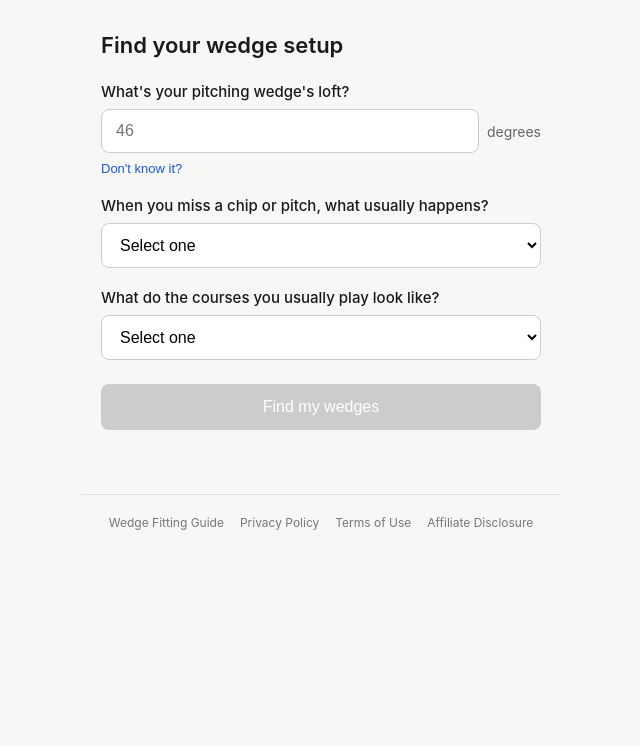
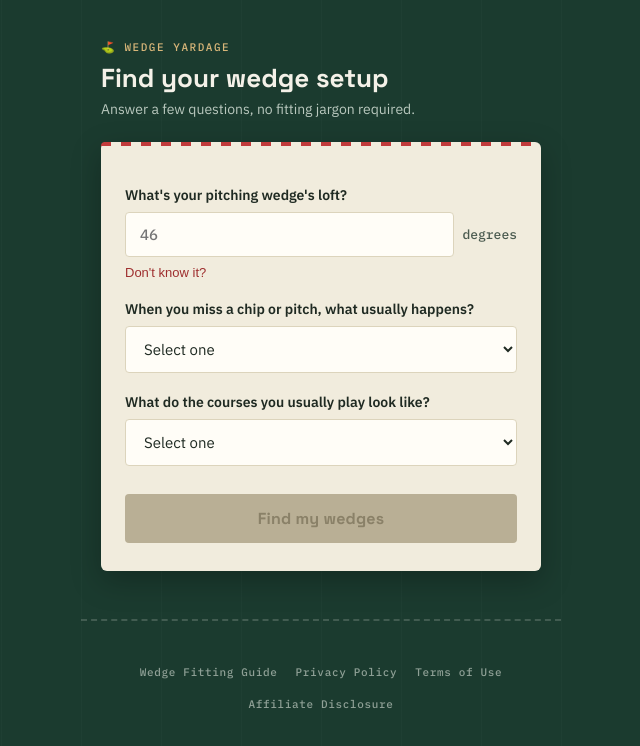
Before and after one commit to rychris6-a11y/wedge-fitting-tool, a Next.js app: page / in a window 1280 px wide. Shown: the top 746 px of the page, without its empty margins (319-959 px from the left). Built offline with nearby package versions, Linux system fonts and the light colour scheme.

Commit message:
Add files via upload

```diff
--- a/app/globals.css
+++ b/app/globals.css
@@ -1,36 +1,100 @@
 /* app/globals.css
-   Rough-draft styling for the tow capacity tool. Covers every
-   className referenced in page.tsx, VehiclePicker.tsx,
-   TrailerWeightInput.tsx, and CompatibilityResult.tsx.
-   Meant to be replaced/refined once the flow itself is validated. */
+   Design: "On the fairway" — deep fairway green as the page ground,
+   scorecard-cream cards for content (paper laid on grass), flagstick
+   red as the single bold accent. Wedge lofts render as yardage-marker
+   badges, the same visual language as distance posts on a course. */
+
+@import url('https://fonts.googleapis.com/css2?family=Space+Grotesk:wght@500;700&family=IBM+Plex+Sans:wght@400;500;600&family=IBM+Plex+Mono:wght@500;600&display=swap');
+
+:root {
+  --fairway: #1B3B2F;
+  --fairway-light: #23483A;
+  --paper: #F1ECDD;
+  --paper-line: #DCD4BC;
+  --flag: #C23B3B;
+  --flag-dark: #9E2E2E;
+  --sand: #D8B679;
+  --chalk: #F4F1E8;
+  --ink: #1F2A22;
+  --ink-soft: #4A5A4F;
+}
 
 * {
   box-sizing: border-box;
 }
 
+html {
+  scroll-behavior: smooth;
+}
+
+@media (prefers-reduced-motion: reduce) {
+  html {
+    scroll-behavior: auto;
+  }
+  * {
+    animation-duration: 0.01ms !important;
+    transition-duration: 0.01ms !important;
+  }
+}
+
 body {
-  font-family: -apple-system, BlinkMacSystemFont, "Segoe UI", sans-serif;
-  color: #1a1a1a;
-  background: #f7f7f5;
+  font-family: 'IBM Plex Sans', sans-serif;
+  color: var(--chalk);
+  background: var(--fairway);
+  background-image:
+    repeating-linear-gradient(90deg, rgba(255,255,255,0.02) 0px, rgba(255,255,255,0.02) 1px, transparent 1px, transparent 80px);
   margin: 0;
+  min-height: 100vh;
+}
+
+h1, h2, h3 {
+  font-family: 'Space Grotesk', sans-serif;
+  font-weight: 700;
+}
+
+a:focus-visible,
+button:focus-visible,
+input:focus-visible,
+select:focus-visible {
+  outline: 2px solid var(--sand);
+  outline-offset: 2px;
 }
 
 .tool-page {
   max-width: 480px;
   margin: 0 auto;
-  padding: 2rem 1.25rem;
+  padding: 2.5rem 1.25rem 1rem;
+}
+
+.tool-eyebrow {
+  display: flex;
+  align-items: center;
+  gap: 8px;
+  font-family: 'IBM Plex Mono', monospace;
+  font-size: 11px;
+  letter-spacing: 0.14em;
+  text-transform: uppercase;
+  color: var(--sand);
+  margin: 0 0 10px;
 }
 
 .tool-title {
-  font-size: 22px;
-  font-weight: 600;
+  font-size: 26px;
+  line-height: 1.15;
+  margin: 0 0 6px;
+  color: var(--chalk);
+}
+
+.tool-subtitle {
+  font-size: 14px;
+  color: #B9C8BE;
   margin: 0 0 1.5rem;
 }
 
 .tool-error {
-  background: #fdecea;
-  color: #7a1f1f;
-  border-radius: 8px;
+  background: var(--flag);
+  color: var(--chalk);
+  border-radius: 4px;
   padding: 12px 14px;
   font-size: 14px;
   margin-bottom: 1rem;
@@ -38,26 +102,53 @@ body {
 
 .tool-loading {
   font-size: 14px;
-  color: #666;
+  color: var(--sand);
+  font-family: 'IBM Plex Mono', monospace;
 }
 
 .tool-start-over {
-  margin-top: 1rem;
+  margin-top: 1.25rem;
   width: 100%;
   padding: 12px;
   background: transparent;
-  border: 1px solid #ccc;
-  border-radius: 8px;
+  border: 1px solid rgba(244,241,232,0.35);
+  border-radius: 4px;
+  color: var(--chalk);
+  font-family: 'IBM Plex Sans', sans-serif;
   font-size: 14px;
   cursor: pointer;
 }
 
-/* shared input styling (vin step, trailer step) */
+.tool-start-over:hover {
+  border-color: var(--sand);
+  color: var(--sand);
+}
+
+.wedge-form,
+.manual-select,
+.vin-step {
+  background: var(--paper);
+  border-radius: 6px;
+  padding: 1.5rem 1.5rem 1.75rem;
+  box-shadow: 0 10px 30px rgba(0,0,0,0.25);
+  position: relative;
+}
+
+.wedge-form::before {
+  content: "";
+  position: absolute;
+  top: 0; left: 0; right: 0;
+  height: 4px;
+  background: repeating-linear-gradient(90deg, var(--flag) 0 10px, transparent 10px 20px);
+  border-radius: 6px 6px 0 0;
+}
 
 .trailer-input-label {
   display: block;
-  font-size: 15px;
-  font-weight: 500;
+  font-family: 'IBM Plex Sans', sans-serif;
+  font-weight: 600;
+  font-size: 14px;
+  color: var(--ink);
   margin: 1.25rem 0 8px;
 }
 
@@ -71,15 +162,28 @@ body {
 select {
   width: 100%;
   padding: 12px 14px;
-  font-size: 16px;
-  border: 1px solid #ccc;
-  border-radius: 8px;
-  background: white;
+  font-family: 'IBM Plex Mono', monospace;
+  font-size: 15px;
+  color: var(--ink);
+  border: 1.5px solid var(--paper-line);
+  border-radius: 4px;
+  background: #FFFDF7;
+}
+
+select {
+  font-family: 'IBM Plex Sans', sans-serif;
+}
+
+.trailer-input-row input:focus,
+select:focus {
+  border-color: var(--fairway);
+  outline: none;
 }
 
 .trailer-input-unit {
-  font-size: 14px;
-  color: #666;
+  font-family: 'IBM Plex Mono', monospace;
+  font-size: 13px;
+  color: var(--ink-soft);
   white-space: nowrap;
 }
 
@@ -87,19 +191,22 @@ select {
   display: block;
   background: none;
   border: none;
-  color: #1a56db;
+  color: var(--flag-dark);
   font-size: 13px;
+  font-weight: 500;
   padding: 8px 0 0;
   cursor: pointer;
   text-align: left;
 }
 
 .trailer-input-help {
-  background: #f0f4ff;
-  border-radius: 8px;
+  background: #E8E1CB;
+  border-left: 3px solid var(--sand);
+  border-radius: 0 4px 4px 0;
   padding: 12px 14px;
   margin-top: 8px;
   font-size: 13px;
+  color: var(--ink);
 }
 
 .trailer-input-help ul {
@@ -107,219 +214,124 @@ select {
   padding-left: 18px;
 }
 
-.trailer-input-help li {
-  margin-bottom: 4px;
+.trailer-input-submit {
+  width: 100%;
+  margin-top: 1.75rem;
+  padding: 14px;
+  background: var(--flag);
+  color: var(--chalk);
+  border: none;
+  border-radius: 4px;
+  font-family: 'Space Grotesk', sans-serif;
+  font-weight: 700;
+  font-size: 16px;
+  letter-spacing: 0.01em;
+  cursor: pointer;
+  transition: background 0.15s ease;
 }
 
-.trailer-input-submit {
-  width: 100%;
-  margin-top: 1.5rem;
-  padding: 14px;
-  background: #1a1a1a;
-  color: white;
-  border: none;
-  border-radius: 8px;
-  font-size: 16px;
-  font-weight: 500;
-  cursor: pointer;
+.trailer-input-submit:hover:not(:disabled) {
+  background: var(--flag-dark);
 }
 
 .trailer-input-submit:disabled {
-  background: #ccc;
+  background: #B9AF95;
+  color: #8A8168;
   cursor: not-allowed;
 }
 
 .trailer-input-subtitle {
   font-size: 13px;
-  color: #666;
+  color: var(--ink-soft);
   margin: 0;
 }
 
-/* vehicle picker */
-
-.picker-title {
-  font-size: 16px;
-  font-weight: 500;
-  margin: 0 0 4px;
+.fairway-divider {
+  border: none;
+  border-top: 2px dashed rgba(244,241,232,0.18);
+  margin: 2rem 0;
 }
 
-.picker-subtitle {
-  font-size: 13px;
-  color: #666;
-  margin: 0 0 16px;
-}
-
-.picker-cards {
-  display: flex;
-  flex-direction: column;
-  gap: 10px;
-}
-
-.picker-card {
-  text-align: left;
-  width: 100%;
-  padding: 14px 16px;
-  background: white;
-  border: 1px solid #ddd;
-  border-radius: 10px;
-  cursor: pointer;
-}
-
-.picker-card:hover {
-  border-color: #999;
-}
-
-.picker-card-text {
-  display: flex;
-  flex-direction: column;
-}
-
-.picker-card-name {
-  font-size: 15px;
-  font-weight: 500;
-}
-
-.picker-card-detail {
-  font-size: 13px;
-  color: #666;
-  margin-top: 2px;
-}
-
-.picker-not-sure {
-  width: 100%;
-  margin-top: 14px;
-  padding: 12px;
-  background: transparent;
-  border: 1px dashed #bbb;
-  border-radius: 8px;
-  font-size: 14px;
-  cursor: pointer;
-}
-
-.sticker-help {
-  background: #fff8e6;
-  border-radius: 8px;
-  padding: 12px 14px;
-  margin-top: 12px;
-  font-size: 13px;
-}
-
-.sticker-help-hint {
-  font-weight: 500;
-  margin-top: 6px;
-}
-
-.picker-confirmed {
-  background: #e6f4ea;
-  border-radius: 10px;
-  padding: 14px 16px;
-}
-
-.picker-confirmed-name {
-  display: block;
-  font-size: 15px;
-  font-weight: 500;
-  margin-bottom: 8px;
-}
-
-.picker-go-back {
-  background: none;
-  border: none;
-  color: #1a56db;
-  font-size: 13px;
-  padding: 0;
-  cursor: pointer;
-}
-
-.picker-empty {
-  font-size: 14px;
-}
-
-/* compatibility result */
-
 .compat-banner {
-  border-radius: 10px;
-  padding: 16px 18px;
+  border-radius: 6px;
+  padding: 1.25rem 1.5rem;
+  border-left: 4px solid var(--sand);
+  background: var(--fairway-light);
 }
 
 .compat-ok {
-  background: #e6f4ea;
+  border-left-color: #6FAE8C;
 }
 
 .compat-warn {
-  background: #fdecea;
+  border-left-color: var(--flag);
 }
 
 .compat-verdict {
-  font-size: 17px;
-  font-weight: 600;
+  font-family: 'Space Grotesk', sans-serif;
+  font-weight: 700;
+  font-size: 18px;
   margin: 0 0 6px;
+  color: var(--chalk);
 }
 
 .compat-detail {
   font-size: 14px;
   margin: 0;
-  color: #444;
+  color: #C7D3CA;
+  line-height: 1.5;
 }
 
 .compat-note {
-  background: #fff8e6;
-  border-radius: 8px;
+  background: var(--fairway-light);
+  border-left: 3px solid var(--sand);
+  border-radius: 0 4px 4px 0;
   padding: 12px 14px;
   margin-top: 12px;
   font-size: 14px;
+  color: #C7D3CA;
 }
 
-.compat-alternatives {
-  margin-top: 1.25rem;
+.wedge-group {
+  margin-top: 1.5rem;
+  display: flex;
+  gap: 14px;
+  align-items: flex-start;
 }
 
-.compat-alternatives-title {
+.wedge-marker {
+  flex-shrink: 0;
+  width: 56px;
+  height: 56px;
+  border-radius: 50%;
+  background: var(--sand);
+  border: 2px solid var(--fairway);
+  display: flex;
+  align-items: center;
+  justify-content: center;
+  font-family: 'IBM Plex Mono', monospace;
+  font-weight: 600;
   font-size: 15px;
-  font-weight: 500;
-  margin: 0 0 10px;
+  color: var(--ink);
 }
 
-.compat-alt-list {
-  display: flex;
-  flex-direction: column;
-  gap: 8px;
+.wedge-group-content {
+  flex: 1;
+  min-width: 0;
 }
 
-.compat-alt-card {
-  background: white;
-  border: 1px solid #ddd;
-  border-radius: 8px;
-  padding: 12px 14px;
-  display: flex;
-  flex-direction: column;
+.wedge-group-title {
+  font-family: 'IBM Plex Mono', monospace;
+  font-size: 11px;
+  letter-spacing: 0.1em;
+  text-transform: uppercase;
+  color: var(--sand);
+  margin: 4px 0 8px;
 }
 
-.compat-alt-name {
-  font-size: 14px;
-  font-weight: 500;
-}
-
-.compat-alt-detail {
+.wedge-no-match {
   font-size: 13px;
-  color: #666;
-  margin-top: 2px;
-}
-
-.compat-alt-note {
-  font-size: 12px;
-  color: #777;
-  margin-top: 8px;
-}
-
-.compat-products {
-  margin-top: 1.25rem;
-}
-
-.compat-products-title {
-  font-size: 15px;
-  font-weight: 500;
-  margin: 0 0 10px;
+  color: #B9C8BE;
 }
 
 .compat-products-list {
@@ -332,103 +344,161 @@ select {
   display: flex;
   justify-content: space-between;
   align-items: center;
-  background: white;
-  border: 1px solid #ddd;
-  border-radius: 8px;
+  background: var(--paper);
+  border-radius: 4px;
   padding: 12px 14px;
   text-decoration: none;
-  color: #1a1a1a;
+  color: var(--ink);
+  font-family: 'IBM Plex Sans', sans-serif;
   font-size: 14px;
   font-weight: 500;
+  transition: transform 0.1s ease;
 }
 
 .compat-product-card:hover {
-  border-color: #999;
+  transform: translateX(2px);
+  background: #FFFDF7;
+}
+
+.compat-product-arrow {
+  color: var(--flag);
+  font-weight: 700;
 }
 
 .compat-disclosure {
   font-size: 11px;
-  color: #888;
-  margin-top: 10px;
+  color: #8FA096;
+  margin-top: 1.25rem;
 }
 
-/* manual vehicle select */
+.compat-alternatives {
+  margin-top: 1.25rem;
+}
+
+.compat-alternatives-title {
+  font-family: 'IBM Plex Mono', monospace;
+  font-size: 11px;
+  letter-spacing: 0.1em;
+  text-transform: uppercase;
+  color: var(--sand);
+  margin: 0 0 10px;
+}
+
+.compat-alt-list {
+  display: flex;
+  flex-direction: column;
+  gap: 8px;
+}
+
+.compat-alt-card {
+  background: var(--paper);
+  border-radius: 4px;
+  padding: 12px 14px;
+  display: flex;
+  flex-direction: column;
+  color: var(--ink);
+}
+
+.compat-alt-name {
+  font-size: 14px;
+  font-weight: 600;
+}
+
+.compat-alt-detail {
+  font-size: 13px;
+  color: var(--ink-soft);
+  margin-top: 2px;
+}
+
+.compat-alt-note {
+  font-size: 12px;
+  color: #8FA096;
+  margin-top: 8px;
+}
 
 .manual-select-title {
-  font-size: 16px;
-  font-weight: 500;
+  font-family: 'Space Grotesk', sans-serif;
+  font-weight: 700;
+  font-size: 17px;
+  color: var(--ink);
   margin: 0 0 4px;
 }
 
 .manual-select-subtitle {
   font-size: 13px;
-  color: #666;
+  color: var(--ink-soft);
   margin: 0 0 4px;
 }
 
 .manual-select-loading,
 .manual-select-empty {
   font-size: 14px;
-  color: #666;
+  color: var(--ink-soft);
 }
 
 .manual-select-hint {
   font-size: 12px;
-  color: #777;
+  color: var(--ink-soft);
   margin-top: 6px;
 }
 
-/* site footer */
-
 .site-footer {
   max-width: 480px;
-  margin: 2rem auto 0;
-  padding: 1.25rem 1.25rem 2rem;
+  margin: 1.5rem auto 0;
+  padding: 1.25rem 1.25rem 2.5rem;
   display: flex;
-  gap: 16px;
+  gap: 18px;
   justify-content: center;
-  border-top: 1px solid #e0e0dd;
+  flex-wrap: wrap;
 }
 
 .site-footer a {
-  font-size: 12px;
-  color: #777;
+  font-family: 'IBM Plex Mono', monospace;
+  font-size: 11px;
+  letter-spacing: 0.06em;
+  color: #8FA096;
   text-decoration: none;
 }
 
 .site-footer a:hover {
-  text-decoration: underline;
+  color: var(--sand);
 }
-
-/* legal pages (privacy, terms, disclosure) */
 
 .legal-page {
   max-width: 640px;
-  margin: 0 auto;
-  padding: 2.5rem 1.25rem;
+  margin: 2rem auto;
+  padding: 2.5rem 2rem;
   line-height: 1.6;
+  background: var(--paper);
+  border-radius: 6px;
+  color: var(--ink);
 }
 
 .legal-page h1 {
-  font-size: 24px;
+  font-family: 'Space Grotesk', sans-serif;
+  font-size: 26px;
   margin: 0 0 4px;
+  color: var(--ink);
 }
 
 .legal-updated {
-  font-size: 13px;
-  color: #777;
+  font-family: 'IBM Plex Mono', monospace;
+  font-size: 12px;
+  color: var(--ink-soft);
   margin: 0 0 1.5rem;
 }
 
 .legal-page h2 {
+  font-family: 'Space Grotesk', sans-serif;
   font-size: 17px;
   margin: 1.75rem 0 8px;
+  color: var(--ink);
 }
 
 .legal-page p,
 .legal-page li {
   font-size: 14px;
-  color: #333;
+  color: var(--ink);
 }
 
 .legal-page ul {
@@ -436,22 +506,5 @@ select {
 }
 
 .legal-page a {
-  color: #1a56db;
+  color: var(--flag-dark);
 }
-
-/* wedge fitting result */
-
-.wedge-group {
-  margin-top: 1.25rem;
-}
-
-.wedge-group-title {
-  font-size: 15px;
-  font-weight: 500;
-  margin: 0 0 8px;
-}
-
-.wedge-no-match {
-  font-size: 13px;
-  color: #777;
-}
--- a/app/layout.tsx
+++ b/app/layout.tsx
@@ -10,6 +10,7 @@ export default function RootLayout({ children }: { children: React.ReactNode })
     <html lang="en">
       <body>
         {children}
+        <hr className="fairway-divider" style={{maxWidth: '480px', margin: '2rem auto 0'}} />
         <footer className="site-footer">
           <a href="/guide">Wedge Fitting Guide</a>
           <a href="/privacy">Privacy Policy</a>
--- a/app/page.tsx
+++ b/app/page.tsx
@@ -56,7 +56,9 @@ export default function WedgeFittingTool() {
 
   return (
     <main className="tool-page">
+      <p className="tool-eyebrow">⛳ Wedge Yardage</p>
       <h1 className="tool-title">Find your wedge setup</h1>
+      <p className="tool-subtitle">Answer a few questions, no fitting jargon required.</p>
 
       {error && <p className="tool-error">{error}</p>}
 
```
Also changed, not shown: components/WedgeFittingResult.tsx (+4 -3 lines).
